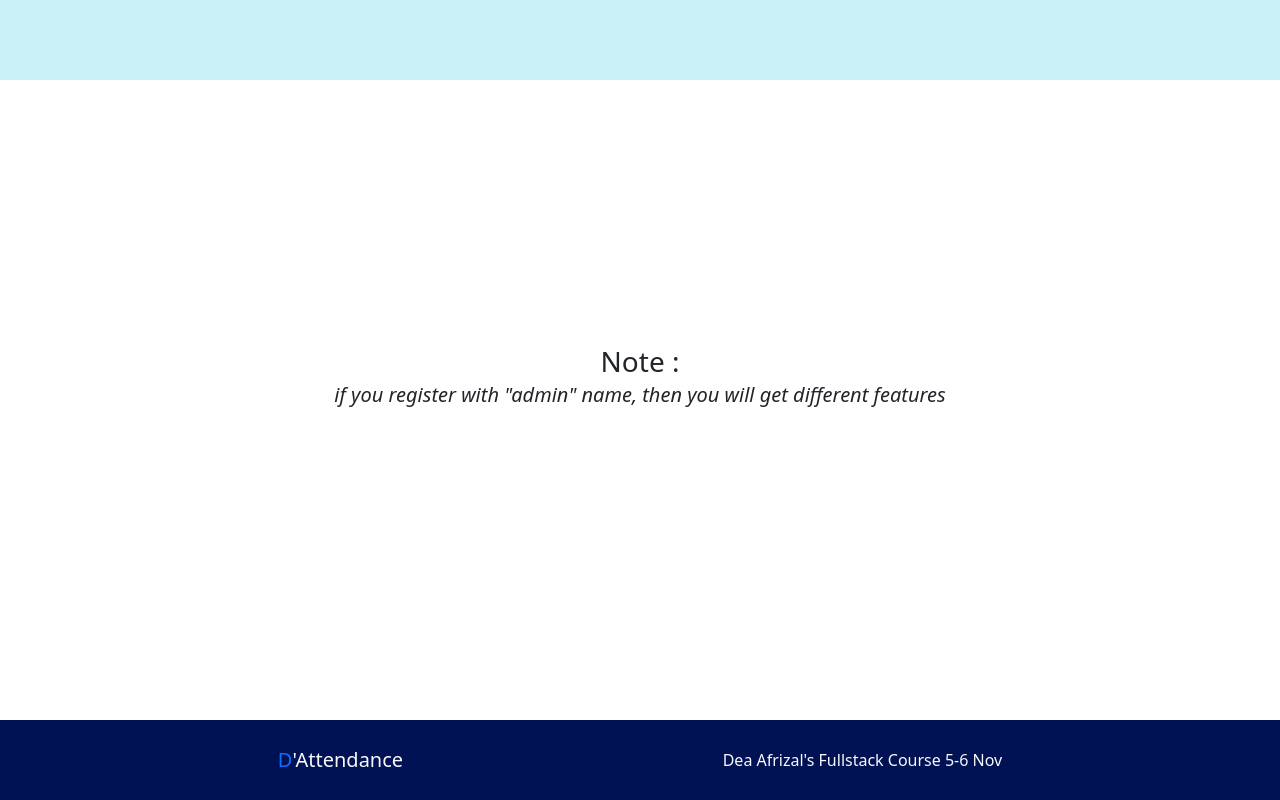
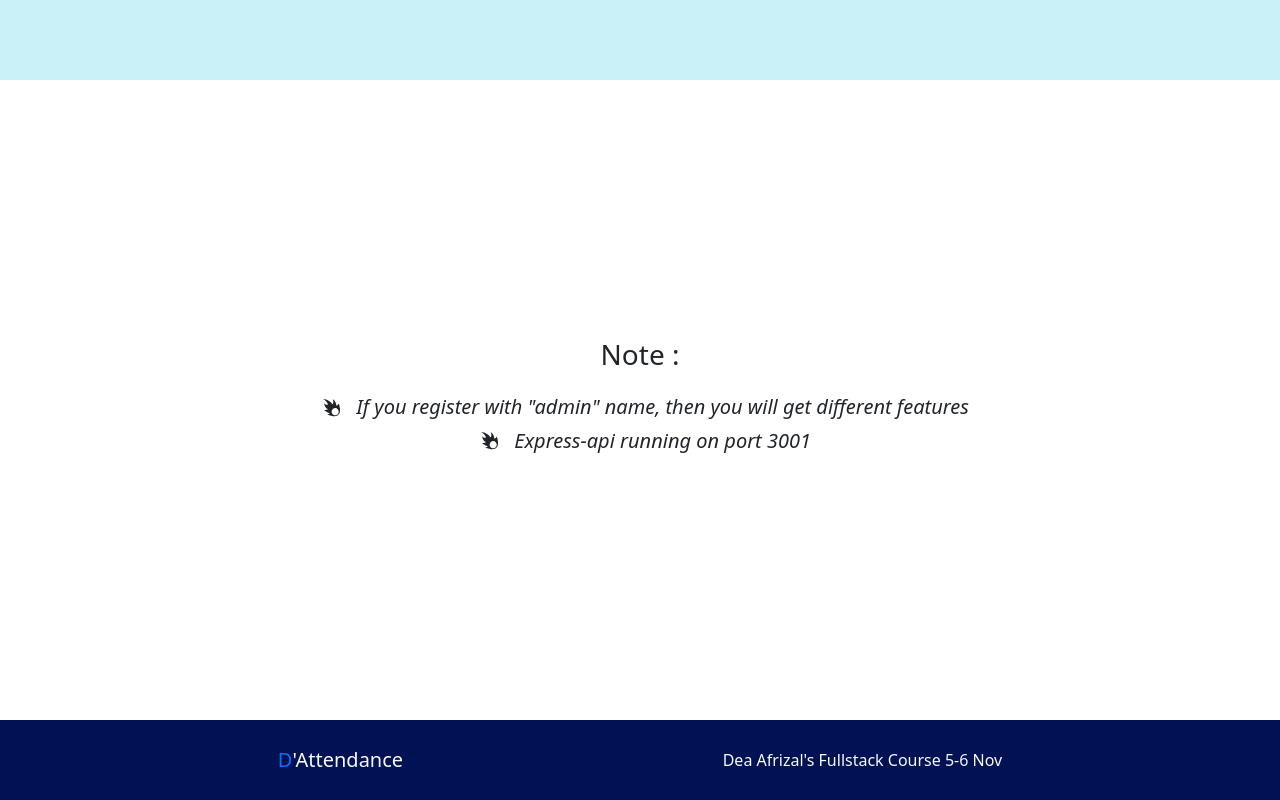
Before and after one commit to khafidf/course-fullstack, a React (Create React App) app in the folder react-client/: page / in a window 1280 px wide. Shown: the part 622-1422 px from the top of the page. Built offline with nearby package versions, Linux system fonts and the light colour scheme.

Commit message:
add icons

```diff
--- a/react-client/src/components/home/note.js
+++ b/react-client/src/components/home/note.js
@@ -1,9 +1,15 @@
+import { GiBurningDot } from "react-icons/gi";
+import { IconContext } from "react-icons";
+
 const Note = () => {
     return (
         <div className="d-flex align-items-center" style={{ height: "80vh" }}>
             <div className="container px-4 px-lg-5 text-center">
-                <h3 className="mb-1">Note :</h3>
-                <h5 className="mb-5"><em>if you register with "admin" name, then you will get different features</em></h5>
+                <h3 className="mb-4">Note :</h3>
+                <IconContext.Provider value={{ style: { verticalAlign: "middle", marginBottom: "0.2em", width: "2em" } }}>
+                    <h5 className="mb-2">{<GiBurningDot />} <em>If you register with "admin" name, then you will get different features</em></h5>
+                    <h5>{<GiBurningDot />} <em>Express-api running on port 3001</em></h5>
+                </IconContext.Provider>
             </div>
         </div>
     );
```
